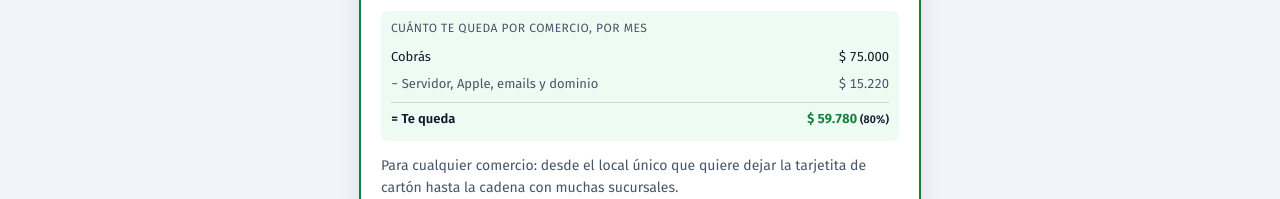
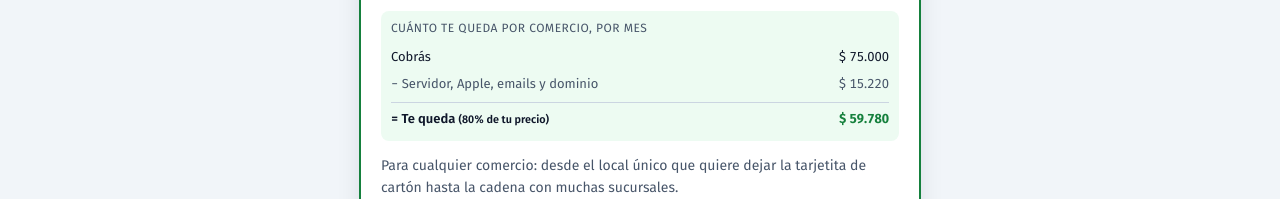
Before and after one commit to mflowsuite/recompensalo-planes, a plain HTML site: page index.html in a window 1280 px wide. Shown: the part 2294-2493 px from the top of the page. Drawn offline with Linux system fonts and the light colour scheme.

Commit message:
Costos: cada porcentaje del plan único dice sobre qué se calcula
Co-Authored-By: Claude Opus 5.5 <noreply@anthropic.com>

```diff
--- a/index.html
+++ b/index.html
@@ -560,16 +560,19 @@
       var precio = parseFloat($(m.dataset.plan).value) || 0, costo = dolar > 0 ? porCliente * dolar : 0;
       var ri = $("facturo").value === "ri", iva = ri ? (parseFloat($("iva").value) || 0) : 0;
       var cobrado = precio * (1 + iva / 100);
-      var desc = precio * (parseFloat($("iibb").value) || 0) / 100 + cobrado * (parseFloat($("comision").value) || 0) / 100;
+      var pIibb = parseFloat($("iibb").value) || 0, pCom = parseFloat($("comision").value) || 0;
+      var dIibb = precio * pIibb / 100, dCom = cobrado * pCom / 100, desc = dIibb + dCom;
+      var pc = function (n) { return n.toLocaleString("es-AR", { maximumFractionDigits: 2 }) + "%"; };
       var neto = precio - costo - desc;
       if (!(dolar > 0)) { m.innerHTML = "Cargá el dólar arriba para ver tu margen"; return; }
       var fila = function (txt, monto, clase) { return "<div class='fila " + (clase || "") + "'><span>" + txt + "</span><span>" + monto + "</span></div>"; };
       m.innerHTML = "<p class='cuenta-tit'>Cuánto te queda por comercio, por mes</p>" +
-        (ri && iva > 0 ? fila("El comercio paga (con IVA)", ars(cobrado)) + fila("− IVA, para ARCA", ars(cobrado - precio), "resta") : "") +
+        (ri && iva > 0 ? fila("El comercio paga (con IVA)", ars(cobrado)) + fila("− IVA para ARCA <small>(" + pc(iva) + " de tu precio)</small>", ars(cobrado - precio), "resta") : "") +
         fila(ri && iva > 0 ? "Tu precio sin IVA" : "Cobrás", ars(precio)) +
         fila("− Servidor, Apple, emails y dominio", ars(costo), "resta") +
-        (desc > 0 ? fila("− Ingresos brutos y comisión de cobro", ars(desc), "resta") : "") +
-        fila("= Te queda", "<b>" + ars(neto) + "</b>" + (precio > 0 ? " <small>(" + Math.round(neto / precio * 100) + "%)</small>" : ""), "queda");
+        (dIibb > 0 ? fila("− Ingresos brutos <small>(" + pc(pIibb) + " de tu precio" + (ri && iva > 0 ? " sin IVA" : "") + ")</small>", ars(dIibb), "resta") : "") +
+        (dCom > 0 ? fila("− Comisión de cobro <small>(" + pc(pCom) + " de lo que paga el comercio" + (ri && iva > 0 ? ", con IVA" : "") + ")</small>", ars(dCom), "resta") : "") +
+        fila("= Te queda" + (precio > 0 ? " <small>(" + Math.round(neto / precio * 100) + "% de tu precio" + (ri && iva > 0 ? " sin IVA" : "") + ")</small>" : ""), "<b>" + ars(neto) + "</b>", "queda");
     });
     $("porClienteArs").textContent = dolar > 0 ? "≈ " + ars(porCliente * dolar) + " por mes, a dólar tarjeta" : "Cargá el dólar para verlo en pesos";
   }
```
